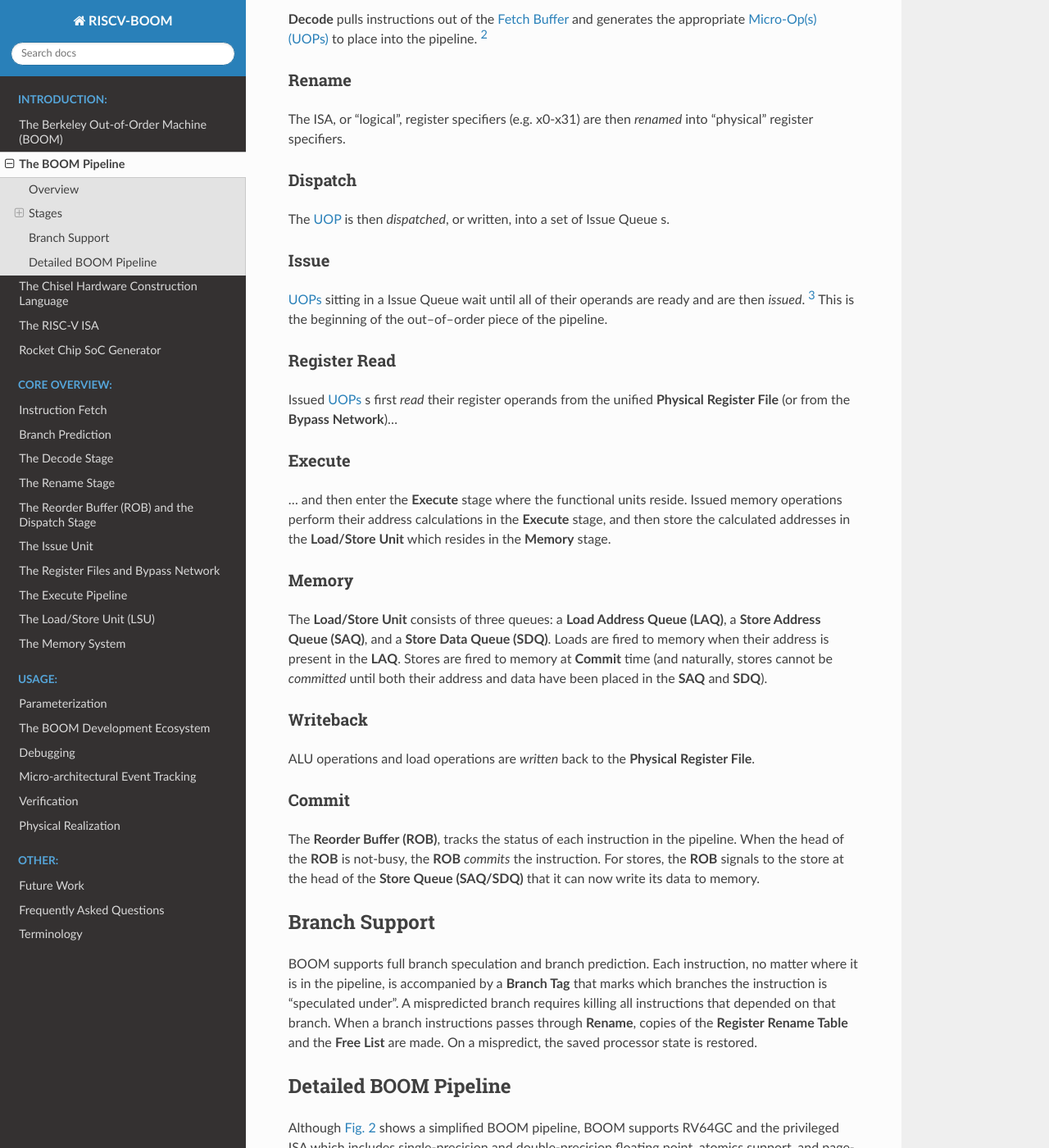
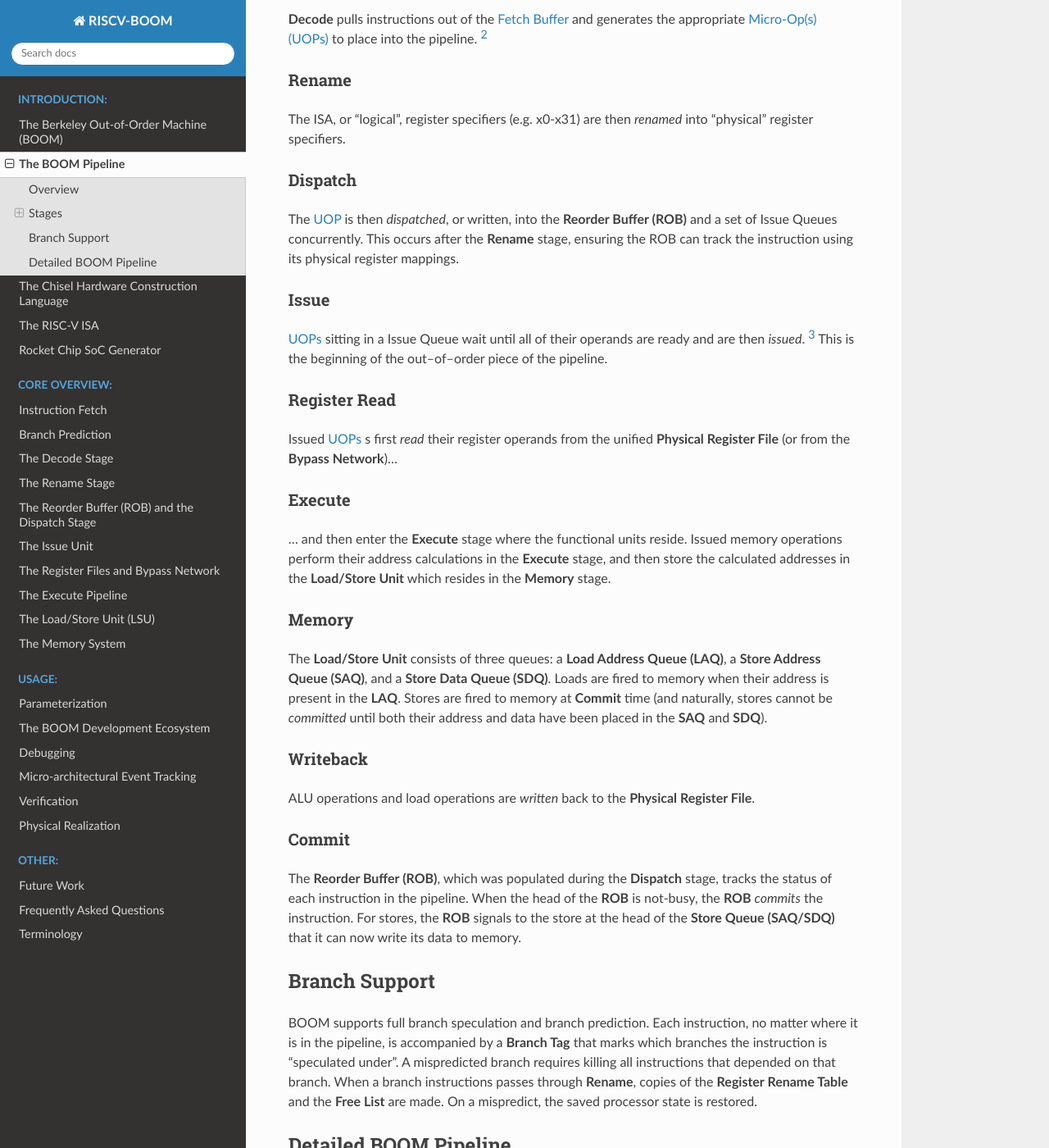
Before and after one commit to riscv-boom/riscv-boom, a Sphinx documentation site: the page built from docs/sections/intro-overview/boom-pipeline.rst, in a window 1280 px wide and 1400 px high, scrolled down 963 px. Shown: the whole window at 82% size. Built offline with Sphinx 7.4.7 and the Read the Docs theme 3.1.0, drawn with Linux system fonts in a browser that asks for light colours.

Commit message:
docs: correct Dispatch description to include ROB allocation (#754)

```diff
--- a/docs/sections/intro-overview/boom-pipeline.rst
+++ b/docs/sections/intro-overview/boom-pipeline.rst
@@ -46,7 +46,9 @@
 ^^^^^^^^
 
 The :term:`UOP<Micro-Op (UOP)>` is then *dispatched*, or written, into
-a set of :term:`Issue Queue` s.
+the **Reorder Buffer (ROB)** and a set of :term:`Issue Queues` concurrently.
+This occurs after the **Rename** stage, ensuring the ROB can track the
+instruction using its physical register mappings.
 
 Issue
 ^^^^^
@@ -89,11 +91,11 @@
 Commit
 ^^^^^^
 
-The **Reorder Buffer (ROB)**, tracks the status of each instruction
-in the pipeline. When the head of the **ROB** is not-busy, the **ROB**
-*commits* the instruction. For stores, the **ROB** signals to the
-store at the head of the **Store Queue (SAQ/SDQ)** that it can now write its
-data to memory.
+The **Reorder Buffer (ROB)**, which was populated during the **Dispatch** stage,
+tracks the status of each instruction in the pipeline. When the head of the
+**ROB** is not-busy, the **ROB** *commits* the instruction. For stores, the
+**ROB** signals to the store at the head of the **Store Queue (SAQ/SDQ)** that
+it can now write its data to memory.
 
 Branch Support
 --------------
```
